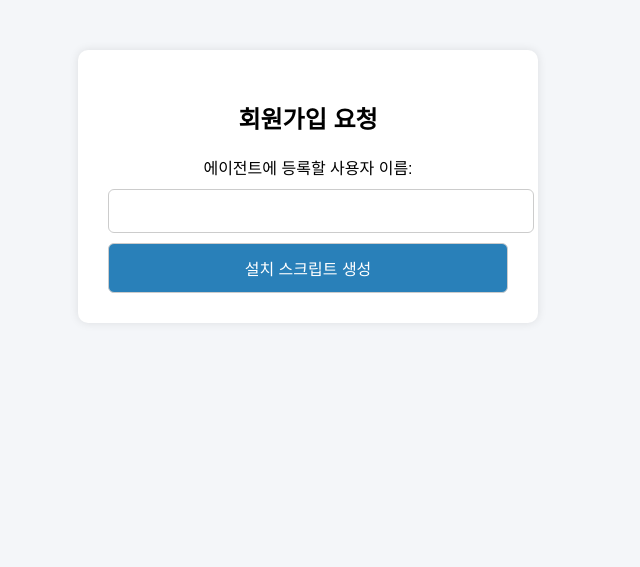
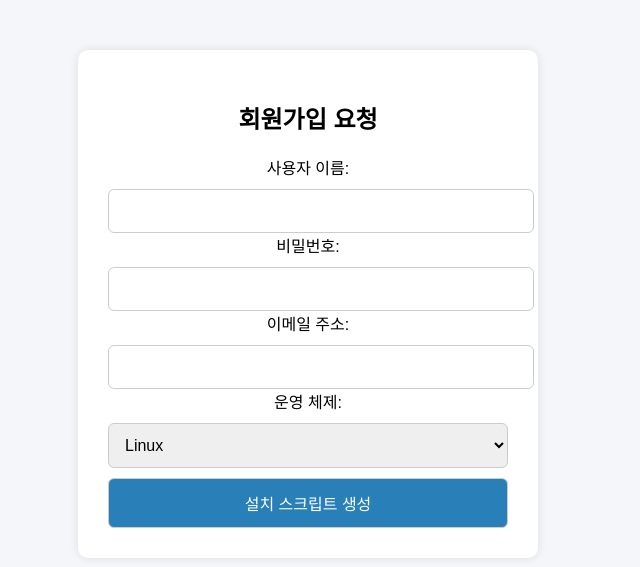
Before and after one commit to KwonHyeJin0514/Clozmos, a Flask app: template templates/request_signup.html in a window 1280 px wide. Shown: the top 567 px of the page, without its empty margins (332-972 px from the left). Run offline with Flask 3, Linux system fonts and the light colour scheme; the template is opened without the code that fills it, so the values that code supplies are empty.

Commit message:
회원가입 수정정

```diff
--- a/templates/request_signup_done.html
+++ b/templates/register_done.html
@@ -37,7 +37,7 @@
     <div class="container">
         <h2>설치 스크립트 생성 완료</h2>
         <p>{{ username }} 님을 위한 설치 스크립트가 준비되었습니다.</p>
-        <a href="/download/agent/{{ username }}">
+        <a href="/download/agent/{{ os_type }}/{{ username }}/{{ timestamp }}">
             <button>설치 파일 다운로드</button>
         </a>
     </div>
--- a/templates/request_signup.html
+++ b/templates/request_signup.html
@@ -19,7 +19,7 @@
             box-shadow: 0 0 10px rgba(0,0,0,0.1);
             text-align: center;
         }
-        input[type="text"], input[type="submit"] {
+        input, select {
             width: 100%;
             padding: 12px;
             margin-top: 10px;
@@ -41,8 +41,21 @@
     <div class="container">
         <h2>회원가입 요청</h2>
         <form method="POST">
-            <label>에이전트에 등록할 사용자 이름:</label><br>
-            <input type="text" name="username" required><br>
+            <label>사용자 이름:</label>
+            <input type="text" name="username" required>
+
+            <label>비밀번호:</label>
+            <input type="password" name="password" required>
+
+            <label>이메일 주소:</label>
+            <input type="email" name="email" required>
+
+            <label>운영 체제:</label>
+            <select name="os_type" required>
+                <option value="linux">Linux</option>
+                <option value="windows">Windows</option>
+            </select>
+
             <input type="submit" value="설치 스크립트 생성">
         </form>
     </div>
```
